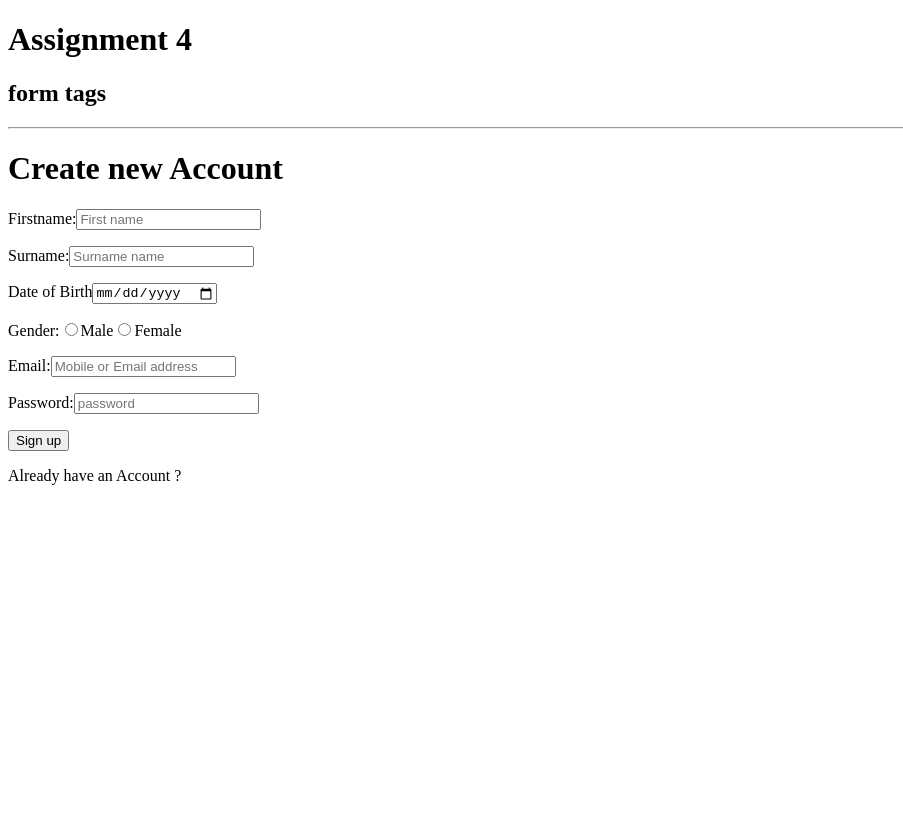
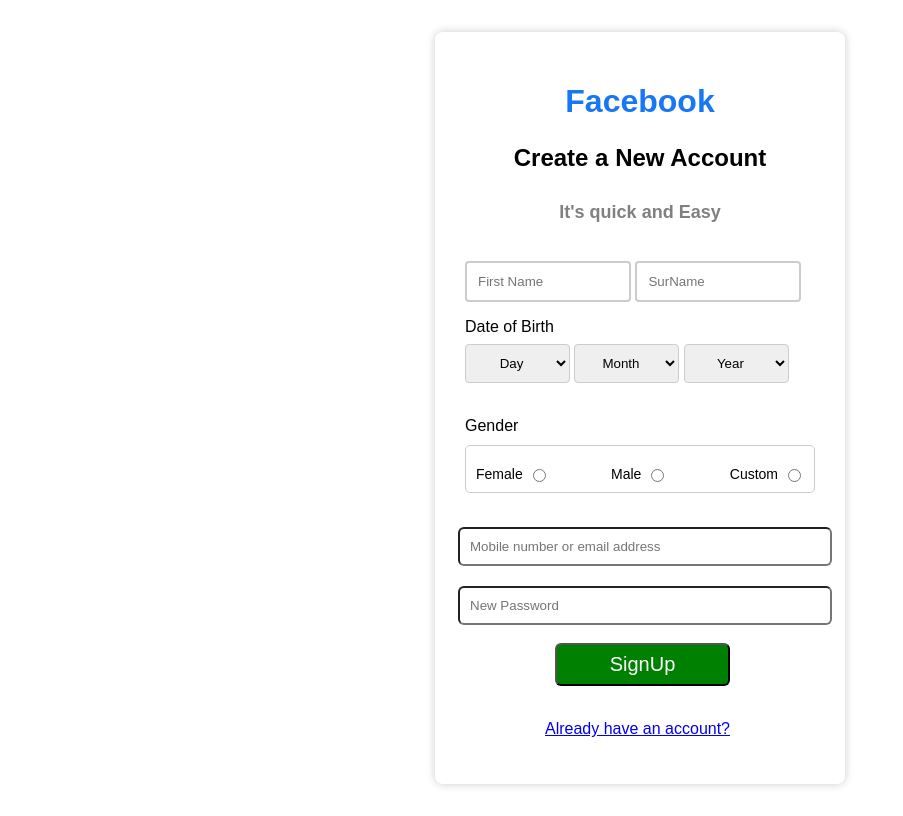
Before and after one commit to bhargavaram-961/bhargavaram-961.github.io, a plain HTML site: page a1/index3.html in a window 1280 px wide. Shown: the whole page, without its empty margins (0-903 px from the left). Drawn offline with Linux system fonts and the light colour scheme.

Commit message:
facebook

```diff
--- a/a1/index3.html
+++ b/a1/index3.html
@@ -1,25 +1,173 @@
 <!DOCTYPE html>
 <html lang="en">
 <head>
-    <meta charset="UTF-8">
-    <meta name="viewport" content="width=device-width, initial-scale=1.0">
-    <title>Document</title>
+  <meta charset="UTF-8" />
+  <meta name="viewport" content="width=device-width, initial-scale=1.0"/>
+  <title>Facebook</title>
+  <style>
+    body {
+        font-family: Arial, sans-serif;
+        background-color: white;
+        display: flex;
+        justify-content: center;
+        align-items: center;
+        height: 100vh;
+    }
+    .container {
+        background-color: #fff;
+        padding: 30px;
+        border-radius: 8px;
+        box-shadow: 0px 0px 10px rgba(0,0,0,0.2);
+        width: 350px;
+        max-width: 90%;
+    }
+    h1 {
+        color: #1877f2;
+        text-align: center;
+    }
+    #header {
+        font-size: 24px;
+        text-align: center;
+        margin-bottom: 20px;
+    }
+    input[type="text"]
+    {
+        width: 40%;
+        padding: 11px;
+        margin-top: 8px;
+        margin-bottom: 16px;
+        border-radius: 4px;
+        border: 2px solid #ccc;
+    }
+    h5
+    {
+        text-align: center;
+        color: gray;
+        font-size: 18px;
+    }
+    label
+    {
+        font-weight: 500;
+        color: black;
+        font-size: 16px;
+    }
+    select
+    {
+        width: 30%;
+        padding: 10px;
+        margin-top: 8px;
+        text-align: center;
+        margin-bottom: 16px;
+        border-radius: 4px;
+        border: 1px solid #ccc;
+    }
+    .gender-box {
+        border: 1px solid #ccc;
+        padding: 10px;
+        border-radius: 5px;
+        margin-top: 10px;
+        margin-bottom: 16px;
+    }
+    .gender {
+        display: flex;
+        gap: 10px;
+        justify-content: space-between;
+        margin-top: 10px;
+    }
+    .gender label {
+        display: flex;
+        align-items: center;
+        gap: 5px;
+        font-size: 14px;
+    }
+    .emailmob
+    {
+        width: 100% !important;
+        padding: 10px;
+        border-radius: 6px;
+        margin-left: -7px;
+        margin-bottom: 30px;
+    }
+    .pass
+    {
+        width: 100%;
+        padding: 10px;
+        border-radius: 6px;
+        margin-left: -7px;
+        margin-top: -70px;
+    }
+    .signup
+    {
+        background-color: green;
+        color: white;
+        display: flex;
+        align-items: center;
+        justify-content: center;
+        font-size: 20px;
+        padding: 8px;
+        border-radius: 6px;
+        width: 50%;
+        margin-left: 90px;
+    }
+    .acc a
+    {
+        text-align: center;
+        margin-left: 80px;
+    }
+</style>
 </head>
 <body>
-    <h1>Assignment 4</h1>
-<h2>form tags</h2>
-<hr>
-<form action="filename" method="post">
-    <h1>Create new Account</h1>
+<div class="container">
+    <h1>Facebook</h1>
+    <h3 id="header">Create a New Account</h3>
+    <h5>It's quick and Easy</h5>
+    <form>
+        <input type="text" placeholder="First Name" required />
+        <input type="text" placeholder="SurName" required />
+        <label>Date of Birth</label>
+            <div class="dob">
+                <select id="day"></select>
+                <select id="month"></select>
+                <select id="year"></select>
+            </div>
+        <br>
+        <label>Gender</label><br />
+        <div class="gender-box">
+            <div class="gender">
+                <label>Female<input type="radio" name="gender" /> </label>
+                <label>Male<input type="radio" name="gender" /> </label>
+                <label>Custom<input type="radio" name="gender" /> </label>
+            </div>
+        </div><br>
+        <input type="email" placeholder="Mobile number or email address" class="emailmob">
+        <input type="password" placeholder="New Password" class="pass"><br><br>
+        <!-- <p>People who use our service may have uploaded your contact information to <br> Facebook. <a href="#">Learn more.</a></p><br><br>
+        <p>By clicking Sign Up, you agree to our <a href="#">Terms</a>, <a href="#">Privacy Policy</a> and <a href="#">Cookies Policy</a><br>.You may receive SMS notifications from us and can opt out at any time.</p><br> -->
+        <button class="signup">SignUp</button><br>
+        <p class="acc"><a href="#">Already have an account?</a></p>
+    </form>
+</div>
 
-    <p>Firstname:<input type="text"placeholder="First name"></p>
-    Surname:<input type="text"placeholder="Surname name">
-    <p>Date of Birth<input type="date" name="" id=""></p>
-    <p>Gender:<input type="radio" name="gender" id="">Male<input type="radio" name="gender" id="">Female</p>
-    <p>Email:<input type="email" name="" id="" placeholder="Mobile or Email address"></p>
-    <p>Password:<input type="password" placeholder="password"></p>
-    <p><button>Sign up</button></p>
-    Already have an Account ?
-    </form>
+<script>
+    var day=document.getElementById('day');
+    day.innerHTML='<option value="">Day</option>';
+    for(var i=1;i<=31;i++)
+    {
+        day.innerHTML+='<option value="'+i+'">'+i+'</option>';
+    }
+    var month=document.getElementById('month');
+    month.innerHTML='<option value="">Month</option>';
+    for(var i=1;i<=12;i++)
+    {
+        month.innerHTML+='<option value="'+i+'">'+i+'</option>';
+    }
+    var year=document.getElementById('year');
+    year.innerHTML='<option value="">Year</option>';
+    var curryear=new Date().getFullYear();
+    for(var i=2000;i<=curryear;i++)
+    {
+        year.innerHTML+='<option value="'+i+'">'+i+'</option>';
+    }
+</script>
 </body>
 </html>
```
